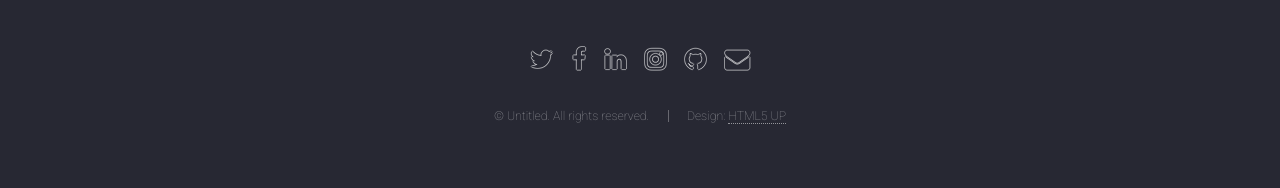
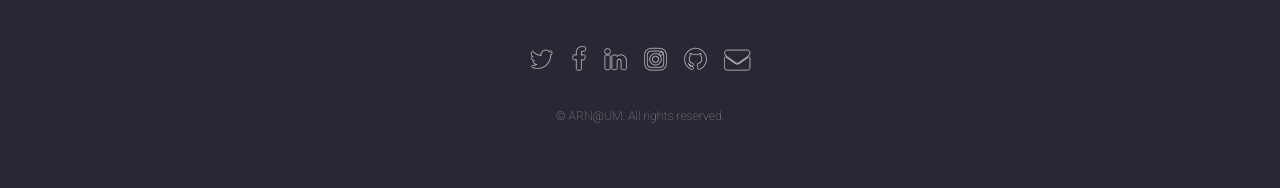
Before and after one commit to ARN-UM/arn-um.github.io, a Jekyll site: the page built from no-sidebar.html, in a window 1280 px wide. Shown: the part 1467-1655 px from the top of the page. Built offline with Jekyll 4.4.1, drawn with Linux system fonts in a browser that asks for light colours.

Commit message:
Updated content.

```diff
--- a/_includes/footer.html
+++ b/_includes/footer.html
@@ -9,6 +9,6 @@
 						<li><a href="{{ site.url }}{{ site.baseurl }}/#" class="icon alt fa-envelope"><span class="label">Email</span></a></li>
 					</ul>
 					<ul class="copyright">
-						<li>&copy; Untitled. All rights reserved.</li><li>Design: <a href="http://html5up.net">HTML5 UP</a></li>
+						<li>&copy; ARN@UM. All rights reserved.</li></li>
 					</ul>
 				</footer>
--- a/_layouts/default.html
+++ b/_layouts/default.html
@@ -1,12 +1,7 @@
 <!DOCTYPE HTML>
-<!--
-	Landed by HTML5 UP
-	html5up.net | @ajlkn
-	Free for personal and commercial use under the CCA 3.0 license (html5up.net/license)
--->
 <html>
 	<head>
-		<title>Landed by HTML5 UP</title>
+		<title>Academic Research Network</title>
 		<meta charset="utf-8" />
 		<meta name="viewport" content="width=device-width, initial-scale=1" />
 		<!--[if lte IE 8]><script src="{{ site.url }}{{ site.baseurl }}/assets/js/ie/html5shiv.js"></script><![endif]-->
```
